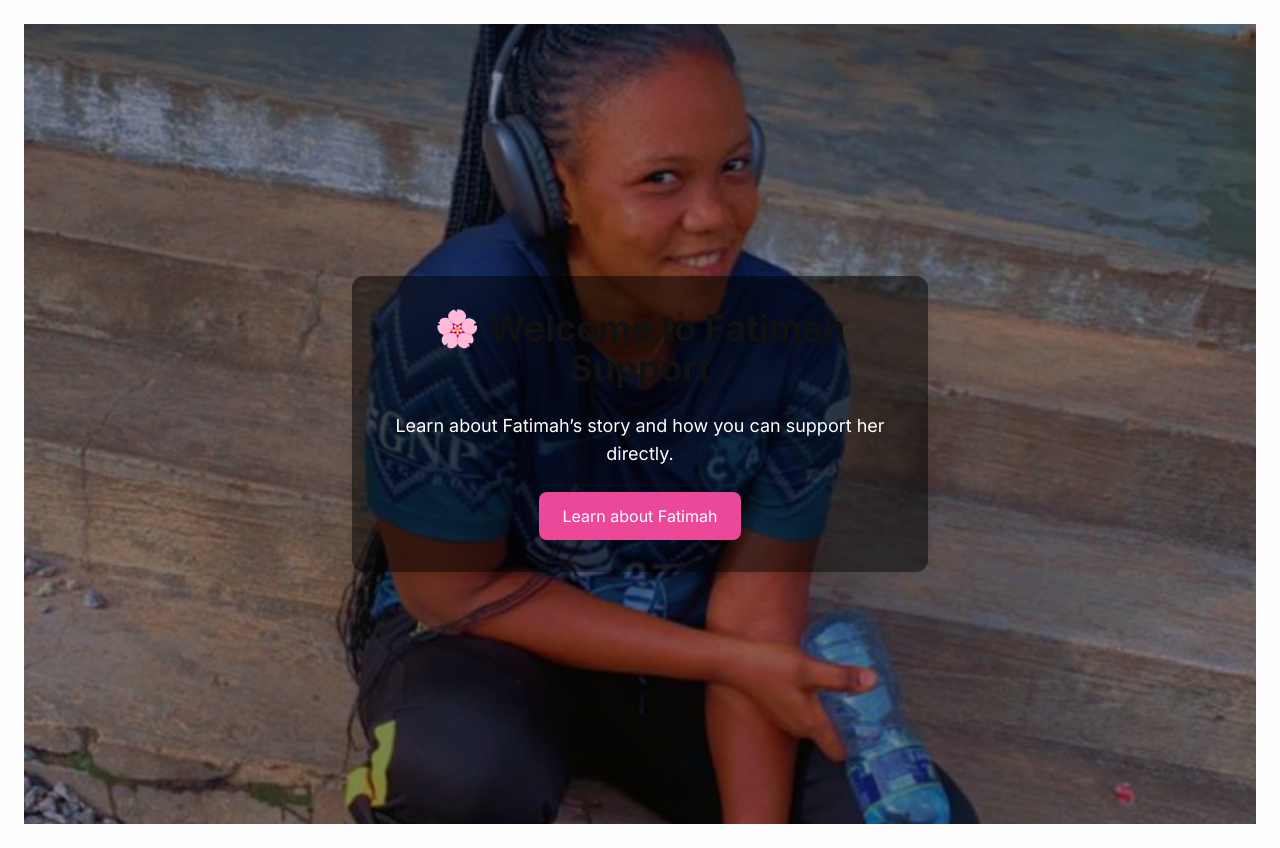
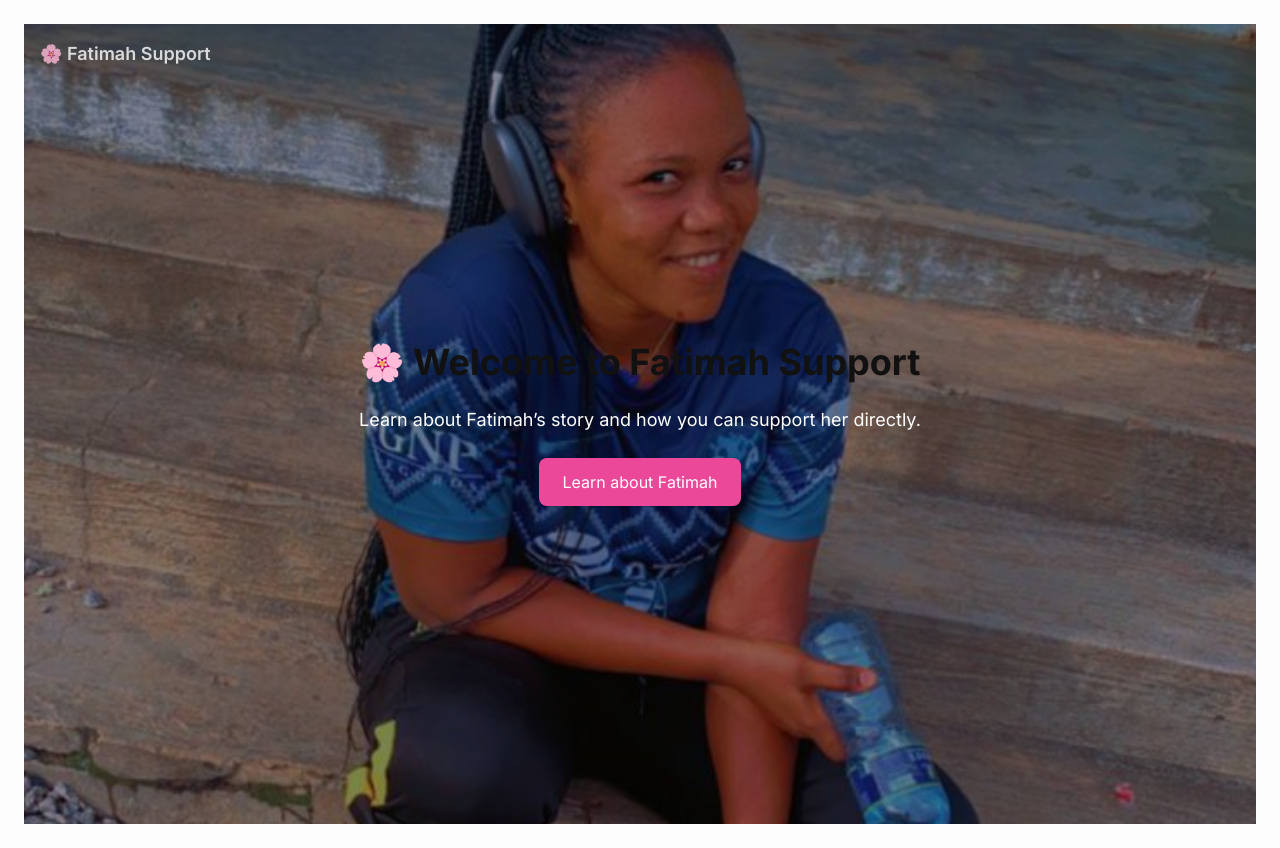
Before and after one commit to magnussandberg72/Fatimah, a Next.js app: page / in a window 1280 px wide. Built offline with nearby package versions, Linux system fonts and the light colour scheme.

Commit message:
Update page.tsx

```diff
--- a/app/page.tsx
+++ b/app/page.tsx
@@ -9,11 +9,21 @@ export default function HomePage() {
       className="relative min-h-screen bg-cover bg-center flex items-center justify-center"
       style={{ backgroundImage: "url('/fatimah.jpg')" }}
     >
-      {/* Overlay for readability */}
+      {/* Overlay för läsbarhet */}
       <div className="absolute inset-0 bg-black bg-opacity-40"></div>
 
-      {/* Content */}
-      <div className="relative z-10 text-center text-white space-y-6 max-w-xl bg-black bg-opacity-50 p-8 rounded-xl shadow-lg">
+      {/* Klickbar logga uppe till vänster */}
+      <header className="absolute top-4 left-4">
+        <Link
+          href="/"
+          className="text-white text-lg font-semibold opacity-80 hover:opacity-100 transition"
+        >
+          🌸 Fatimah Support
+        </Link>
+      </header>
+
+      {/* Text ovanpå bilden */}
+      <div className="relative z-10 text-center text-white space-y-6 max-w-xl">
         <h1 className="text-4xl font-bold">🌸 Welcome to Fatimah Support</h1>
         <p className="text-lg">
           Learn about Fatimah’s story and how you can support her directly.
```
